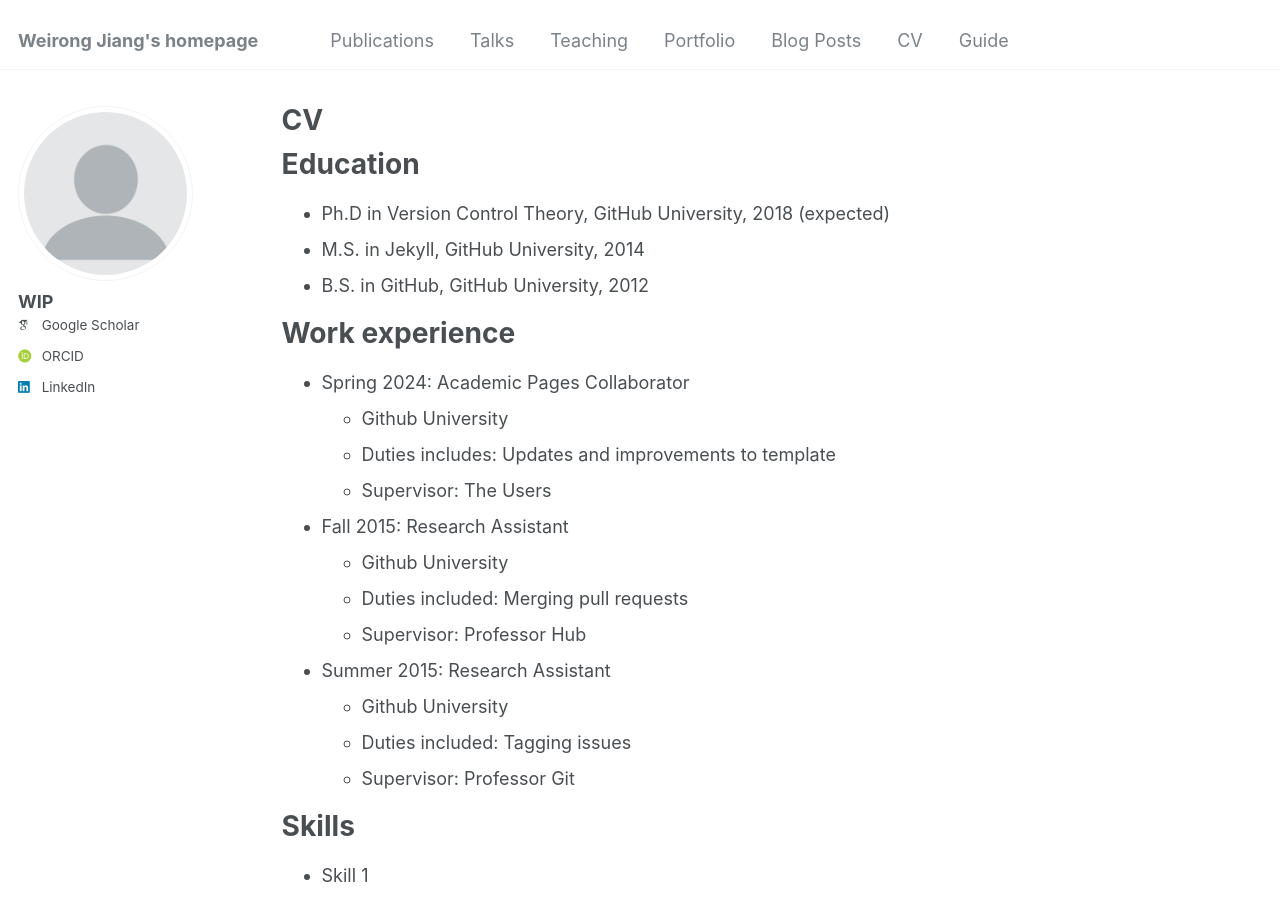
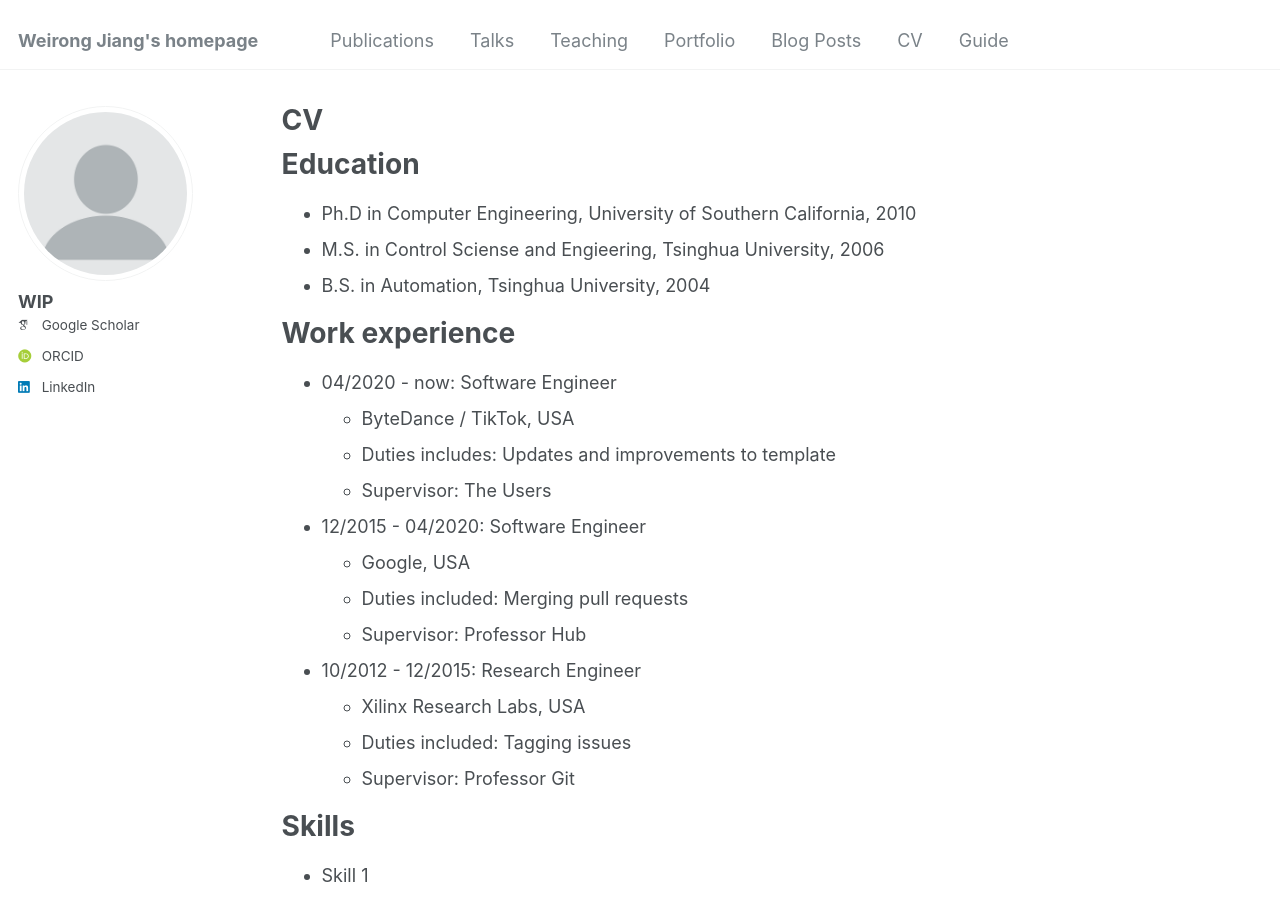
Before and after one commit to weirong-jiang/weirong-jiang.github.io, a Jekyll site: the page built from _pages/cv.md, in a window 1280 px wide and 900 px high. Built offline with Jekyll 4.4.1, drawn with Linux system fonts in a browser that asks for light colours; some web fonts are replaced.

Commit message:
Update cv.md

```diff
--- a/_pages/cv.md
+++ b/_pages/cv.md
@@ -11,24 +11,24 @@ redirect_from:
 
 Education
 ======
-* Ph.D in Version Control Theory, GitHub University, 2018 (expected)
-* M.S. in Jekyll, GitHub University, 2014
-* B.S. in GitHub, GitHub University, 2012
+* Ph.D in Computer Engineering, University of Southern California, 2010
+* M.S. in Control Sciense and Engieering, Tsinghua University, 2006
+* B.S. in Automation, Tsinghua University, 2004
 
 Work experience
 ======
-* Spring 2024: Academic Pages Collaborator
-  * Github University
+* 04/2020 - now: Software Engineer
+  * ByteDance / TikTok, USA
   * Duties includes: Updates and improvements to template
   * Supervisor: The Users
 
-* Fall 2015: Research Assistant
-  * Github University
+* 12/2015 - 04/2020: Software Engineer
+  * Google, USA
   * Duties included: Merging pull requests
   * Supervisor: Professor Hub
 
-* Summer 2015: Research Assistant
-  * Github University
+* 10/2012 - 12/2015: Research Engineer
+  * Xilinx Research Labs, USA
   * Duties included: Tagging issues
   * Supervisor: Professor Git
 
```
